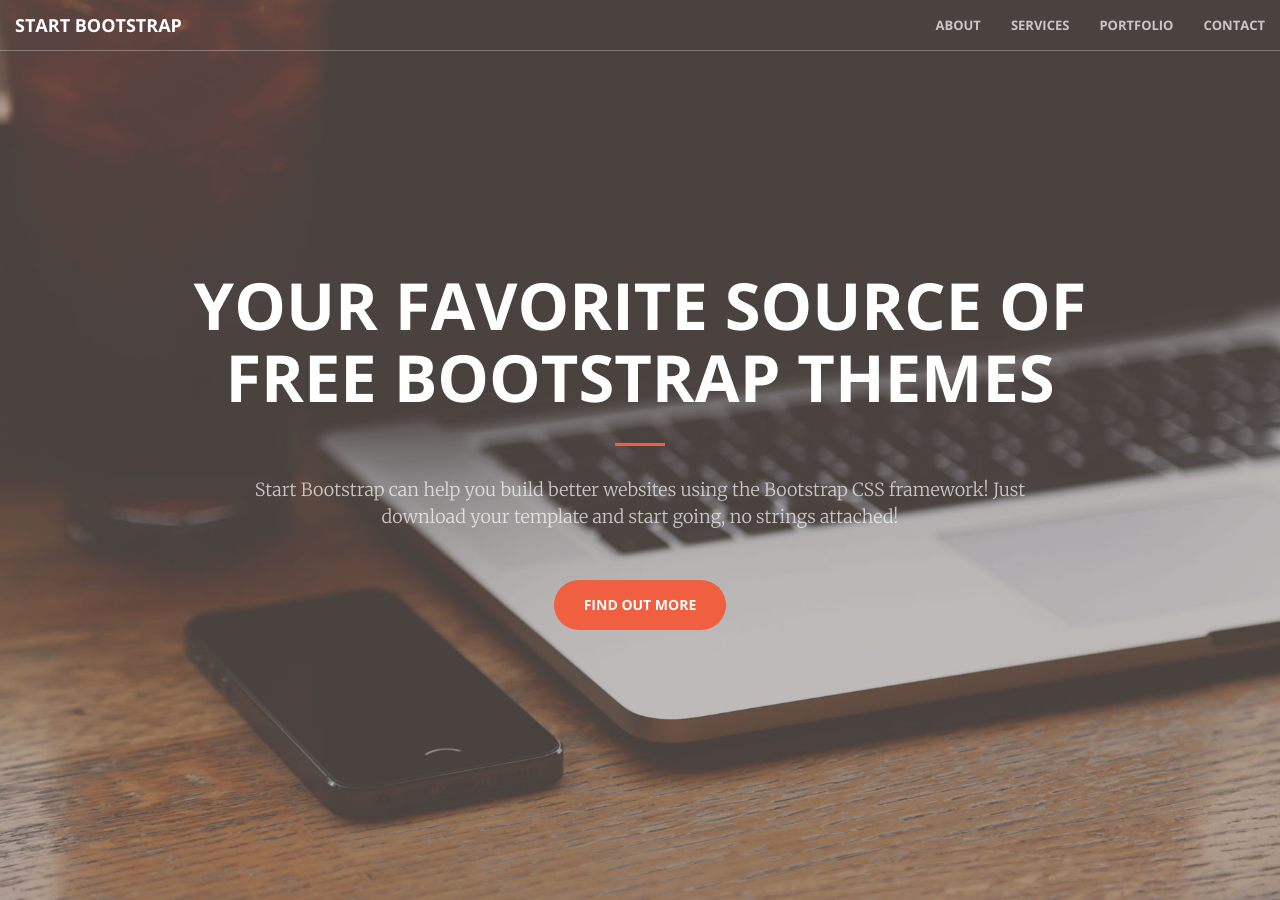
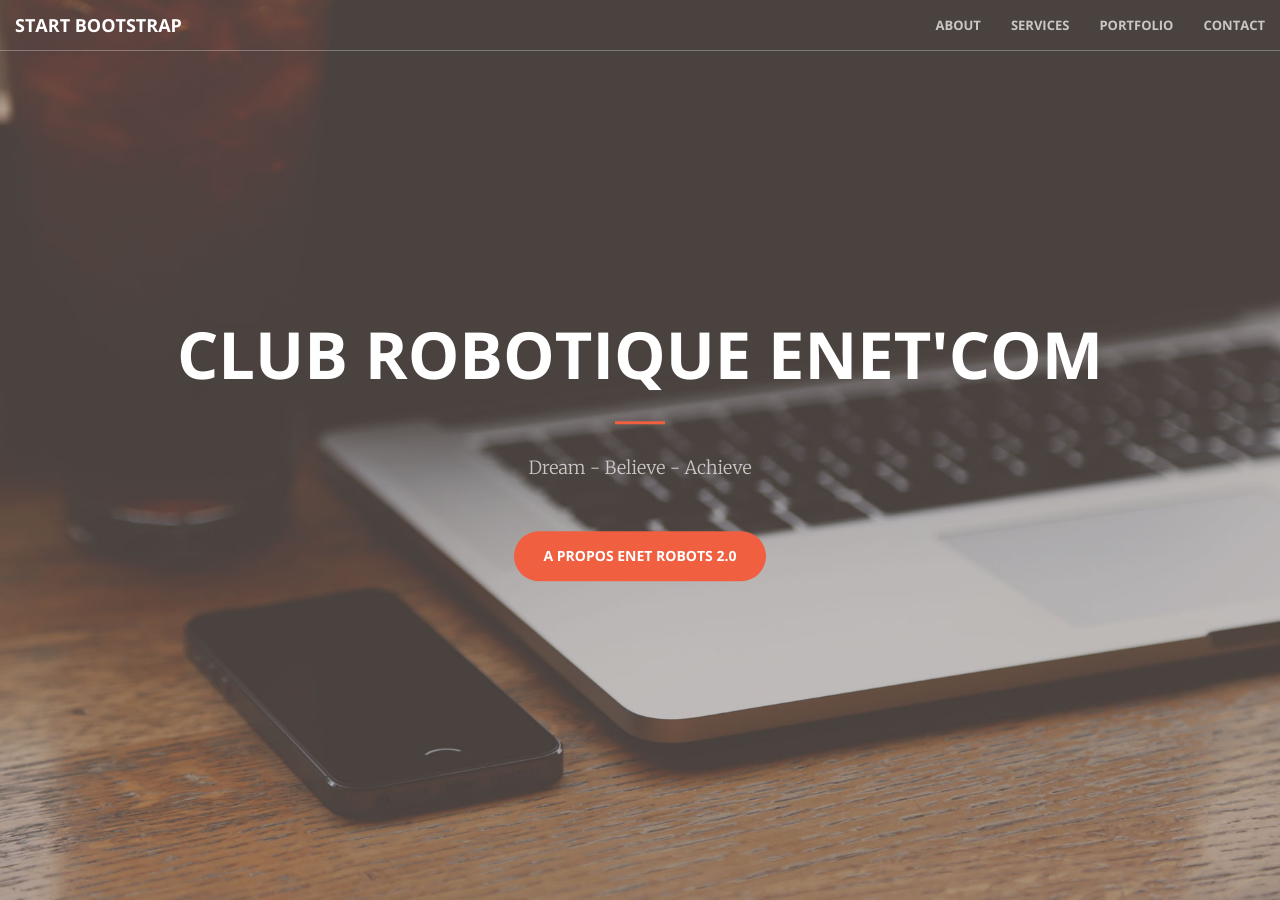
Before and after one commit to Eskander/cr.enetcom, a Jekyll site: the page built from index.html, in a window 1280 px wide and 900 px high. Built offline with Jekyll 4.4.1, drawn with Linux system fonts in a browser that asks for light colours.

Commit message:
Update info

```diff
--- a/_includes/head.html
+++ b/_includes/head.html
@@ -3,10 +3,10 @@
     <meta charset="utf-8">
     <meta http-equiv="X-UA-Compatible" content="IE=edge">
     <meta name="viewport" content="width=device-width, initial-scale=1">
-    <meta name="description" content="">
-    <meta name="author" content="">
+    <meta name="description" content="Club Robotique ENET'COM.">
+    <meta name="author" content="CR ENET'COM">
 
-    <title>Creative - Start Bootstrap Theme</title>
+    <title>Club Robotique ENET'COM</title>
 
     <!-- Bootstrap Core CSS -->
     <link rel="stylesheet" href="css/bootstrap.min.css" type="text/css">
--- a/_includes/header.html
+++ b/_includes/header.html
@@ -1,10 +1,10 @@
 <header>
     <div class="header-content">
         <div class="header-content-inner">
-            <h1>Your Favorite Source of Free Bootstrap Themes</h1>
+            <h1>Club Robotique ENET'COM</h1>
             <hr>
-            <p>Start Bootstrap can help you build better websites using the Bootstrap CSS framework! Just download your template and start going, no strings attached!</p>
-            <a href="#about" class="btn btn-primary btn-xl page-scroll">Find Out More</a>
+            <p>Dream - Believe - Achieve</p>
+            <a href="#about" class="btn btn-primary btn-xl page-scroll">A propos ENET ROBOTS 2.0</a>
         </div>
     </div>
 </header>
```
